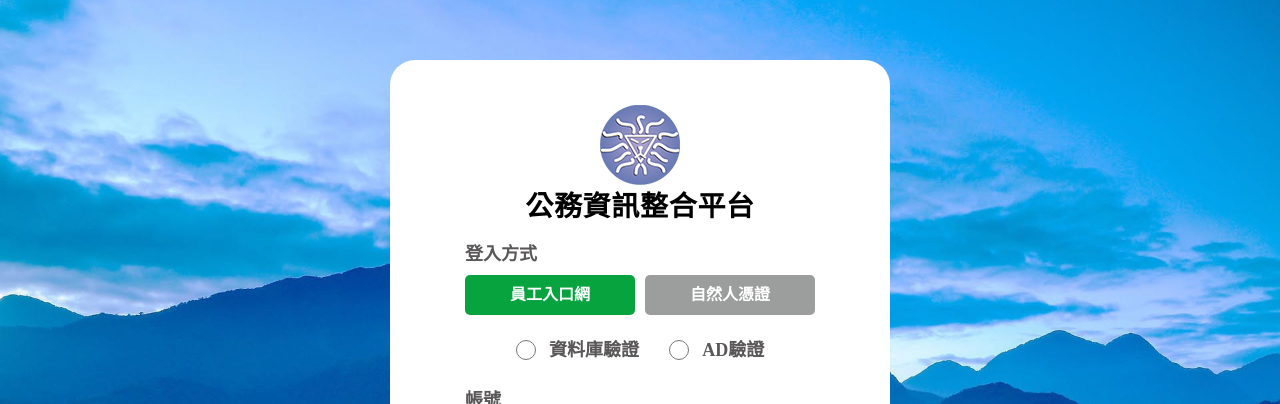
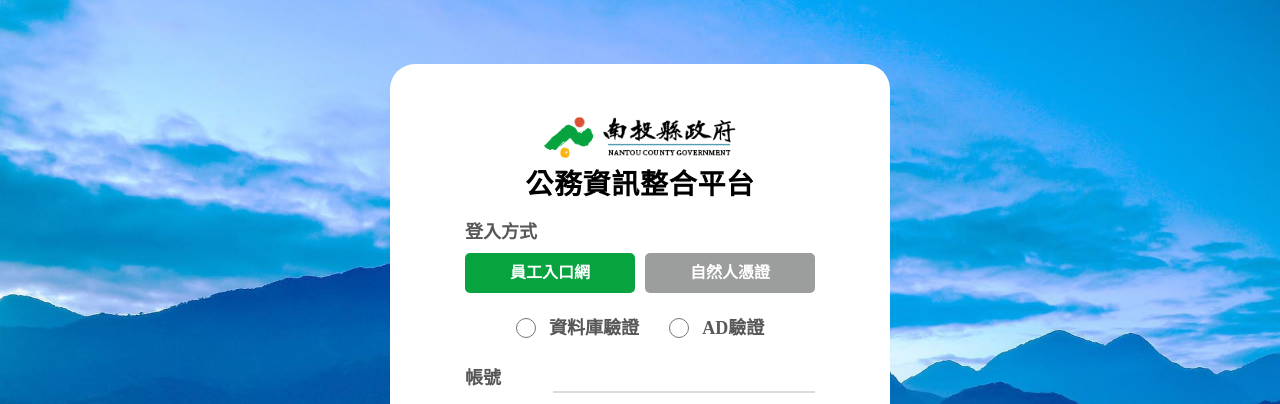
Before and after one commit to kare7657/NCG-login, a plain HTML site: page index.html in a window 1280 px wide. Shown: the top 404 px of the page. Drawn offline with Linux system fonts and the light colour scheme.

Commit message:
0404-img

```diff
--- a/index.html
+++ b/index.html
@@ -24,7 +24,7 @@
     <section class="login-body">
         <div class="login-group">
             <div class="login-top">
-                <img src="img/leeten-logo.png" alt="logo" class="logo">
+                <img src="img/logo.png" alt="logo" class="logo">
                 <h1>公務資訊整合平台</h1>
             </div>
             <div class="tab">
```
